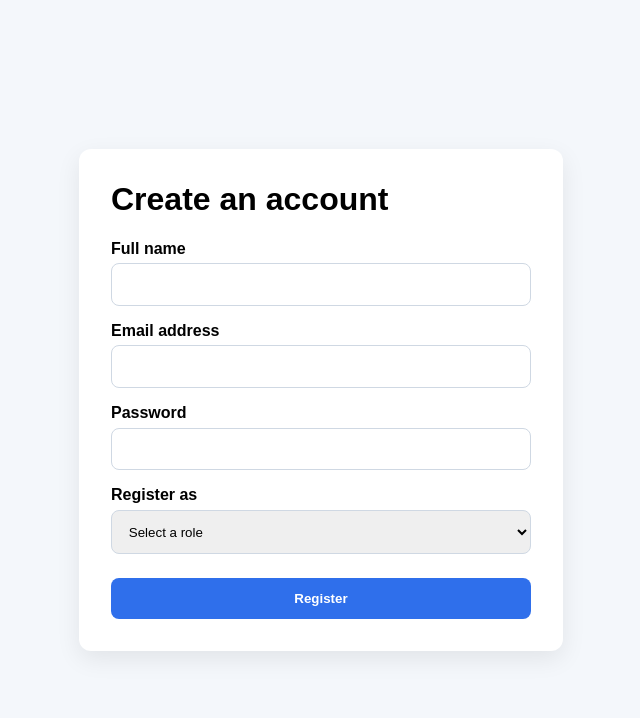
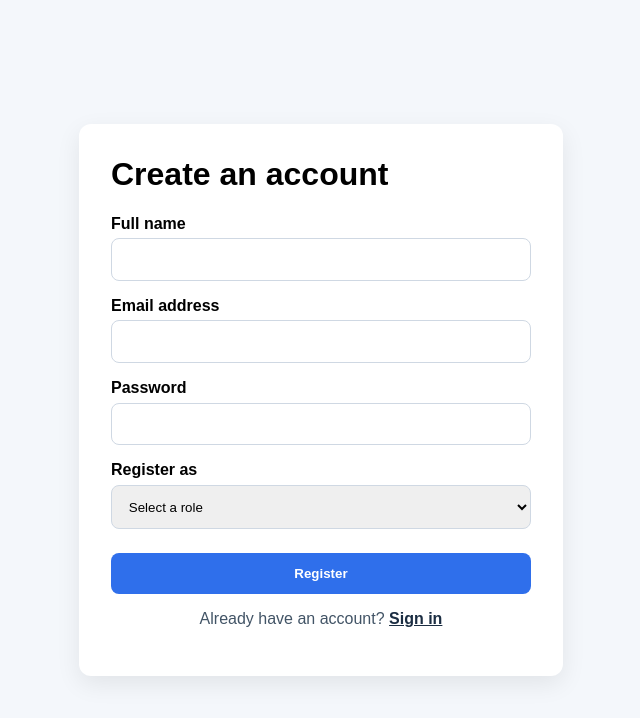
Before and after one commit to asunkemuhammed-oss/IOSInstitute, a Flask app: page /register in a window 1280 px wide. Shown: the top 718 px of the page, without its empty margins (319-959 px from the left). Run offline with Flask 3, Linux system fonts and the light colour scheme.

Commit message:
Finalize login/register polish and homepage update

```diff
--- a/templates/login.html
+++ b/templates/login.html
@@ -92,6 +92,9 @@
       <div class="card">
         <h1>Login</h1>
         <p class="subtitle">Access your IOS account</p>
+        <p class="subtitle" style="margin-top: -10px; margin-bottom: 14px; font-size: 0.88rem; color: var(--muted);">
+          Admin access: admin@iosinstitute.com / Admin@12345
+        </p>
 
         {% with messages = get_flashed_messages() %}
           {% if messages %}
--- a/templates/register.html
+++ b/templates/register.html
@@ -82,6 +82,10 @@
 
         <button type="submit">Register</button>
       </form>
+
+      <p style="margin-top: 1rem; text-align: center; color: #425466;">
+        Already have an account? <a href="/login" style="color: #1b2d42; font-weight: 700;">Sign in</a>
+      </p>
     </div>
   </body>
 </html>
```
